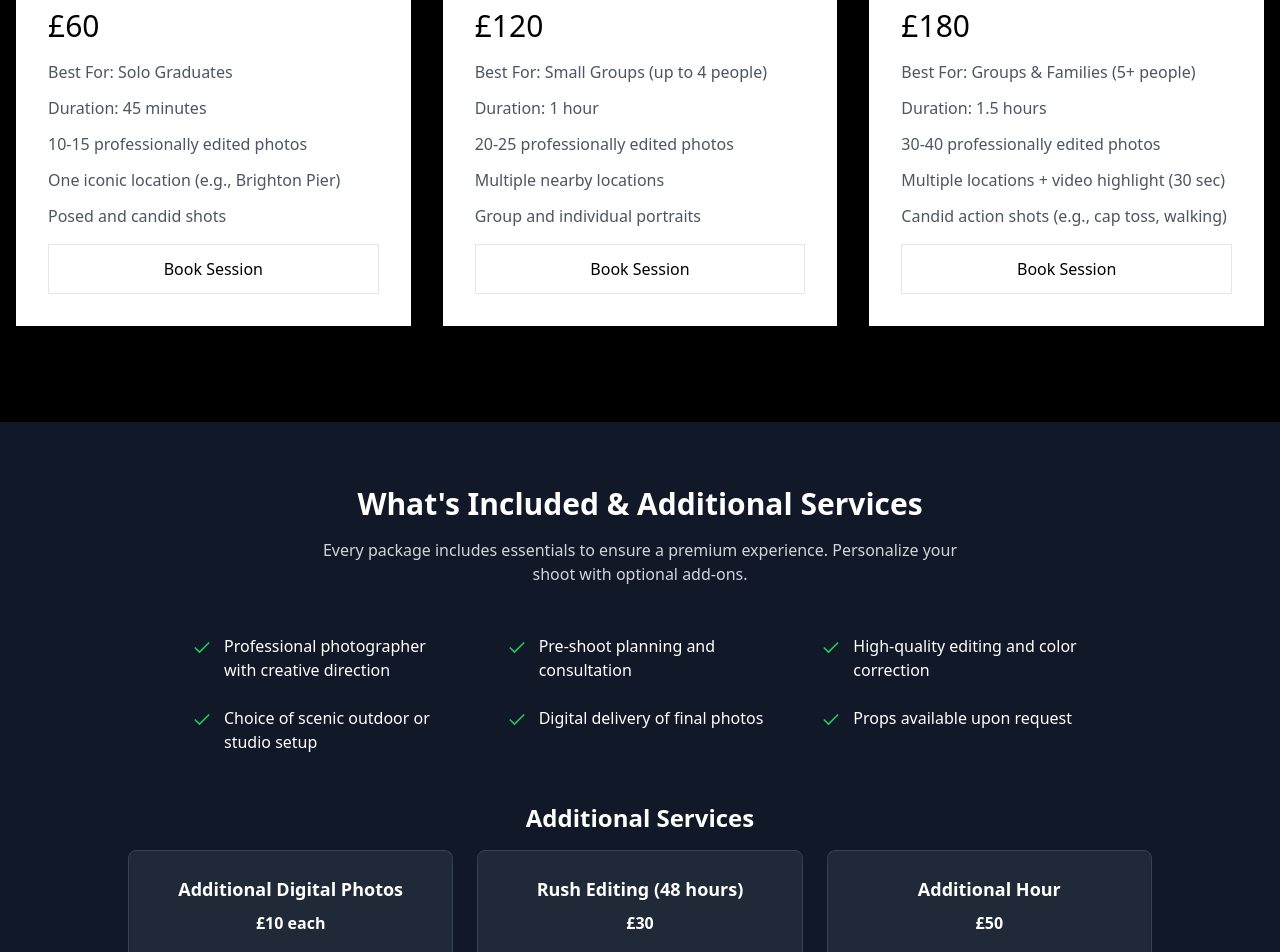
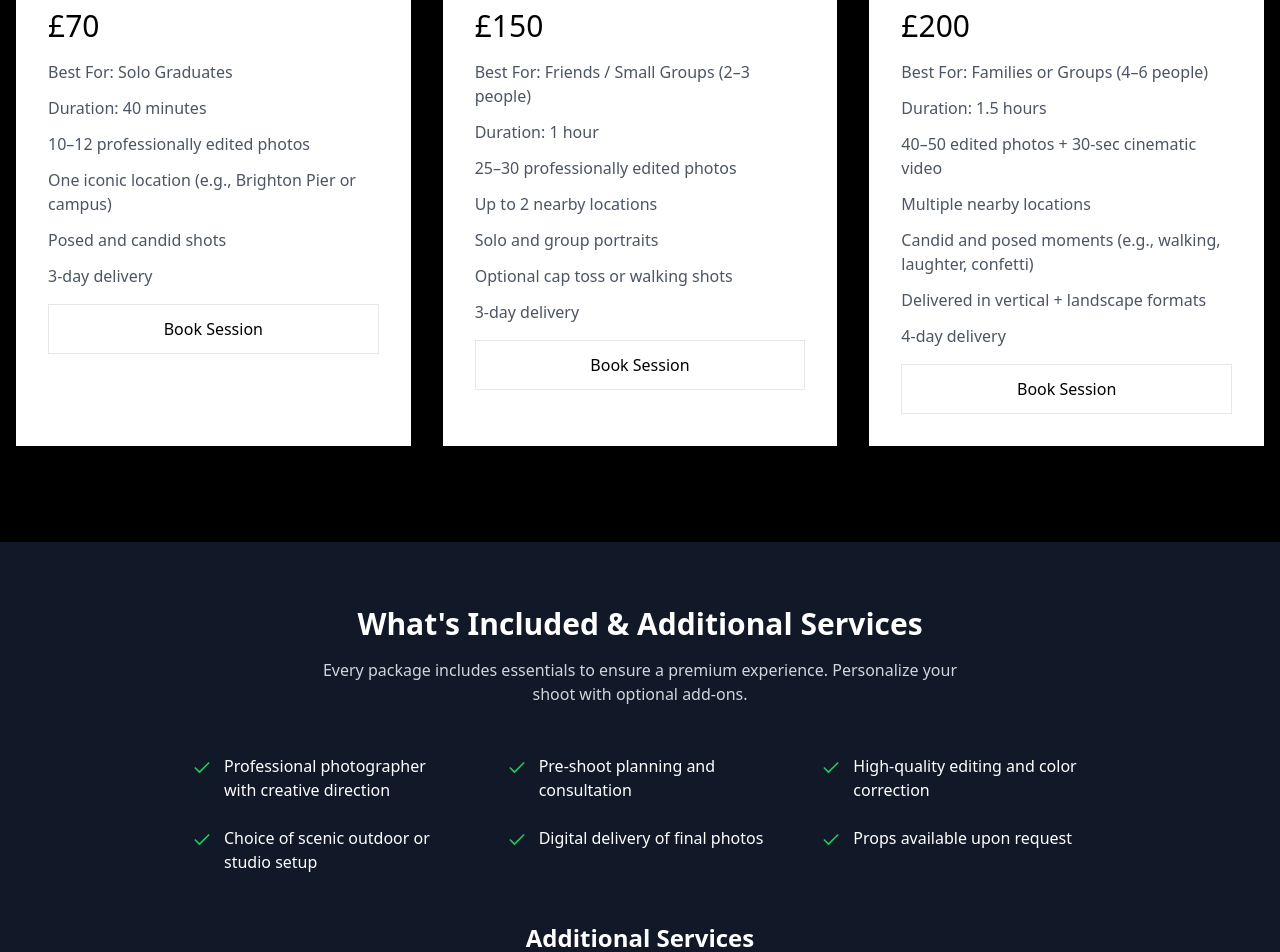
Before and after one commit to ramzidaher/photography-portfolio-website, a React (Vite) app: page /services in a window 1280 px wide. Shown: the part 500-1452 px from the top of the page. Built offline with nearby package versions, Linux system fonts and the light colour scheme.

Commit message:
updated the pricing

```diff
--- a/src/pages/PackagesPage.tsx
+++ b/src/pages/PackagesPage.tsx
@@ -3,58 +3,54 @@ import { PackageCard } from '../components/PackageCard';
 import { CheckIcon } from 'lucide-react';
 
 export const PackagesPage = () => {
-  const packages = [{
+  const packages = [
+    {
       title: 'Essential Package',
-    price: '£60',
+      price: '£70',
       features: [
         'Best For: Solo Graduates',
-      'Duration: 45 minutes',
-      '10-15 professionally edited photos',
-      'One iconic location (e.g., Brighton Pier)',
-      'Posed and candid shots'
+        'Duration: 40 minutes',
+        '10–12 professionally edited photos',
+        'One iconic location (e.g., Brighton Pier or campus)',
+        'Posed and candid shots',
+        '3-day delivery'
       ]
-  }, {
+    },
+    {
       title: 'Signature Package',
-    price: '£120',
+      price: '£150',
       features: [
-      'Best For: Small Groups (up to 4 people)',
+        'Best For: Friends / Small Groups (2–3 people)',
         'Duration: 1 hour',
-      '20-25 professionally edited photos',
+        '25–30 professionally edited photos',
+        'Up to 2 nearby locations',
+        'Solo and group portraits',
+        'Optional cap toss or walking shots',
+        '3-day delivery'
+      ]
+    },
+    {
+      title: 'Premier Package',
+      price: '£200',
+      features: [
+        'Best For: Families or Groups (4–6 people)',
+        'Duration: 1.5 hours',
+        '40–50 edited photos + 30-sec cinematic video',
         'Multiple nearby locations',
-      'Group and individual portraits'
-    ]
-  }, {
-    title: 'Premier Package',
-    price: '£180',
-    features: [
-      'Best For: Groups & Families (5+ people)',
-      'Duration: 1.5 hours',
-      '30-40 professionally edited photos',
-      'Multiple locations + video highlight (30 sec)',
-      'Candid action shots (e.g., cap toss, walking)'
+        'Candid and posed moments (e.g., walking, laughter, confetti)',
+        'Delivered in vertical + landscape formats',
+        '4-day delivery'
       ],
       isPopular: true
-  }];
+    }
+  ];
 
-  const addOns = [{
-    title: 'Additional Digital Photos',
-    price: '£10 each'
-  }, {
-    title: 'Rush Editing (48 hours)',
-    price: '£30'
-  }, {
-    title: 'Additional Hour',
-    price: '£50'
-  }, {
-    title: 'Mini Video Highlight (30 seconds)',
-    price: '£50'
-  }, {
-    title: 'Full Video Coverage (3-5 minutes)',
-    price: '£100'
-  }, {
-    title: 'Photo Album (20 pages)',
-    price: '£70'
-  }];
+  const addOns = [
+    { title: 'Extra Person (per person)', price: '£10' },
+    { title: 'Rush Delivery (24 hours)', price: '£30' },
+    { title: '1-Minute Video Montage', price: '£50' },
+    { title: 'Printed Album (20 pages)', price: '£60' }
+  ];
 
   return (
     <div className="w-full">
```
Lines whose indentation alone changed are shown as unchanged.
